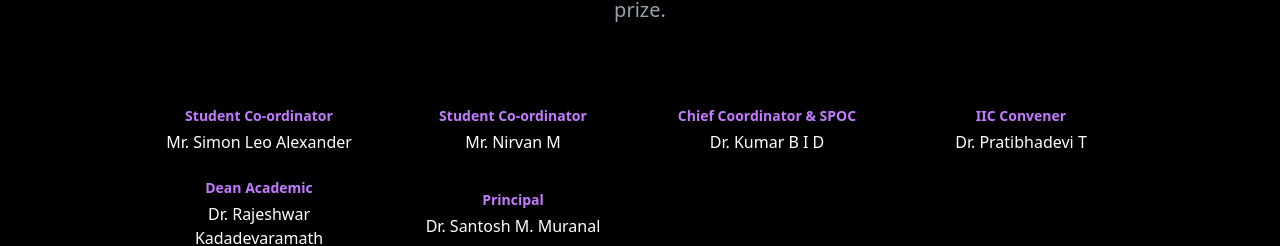
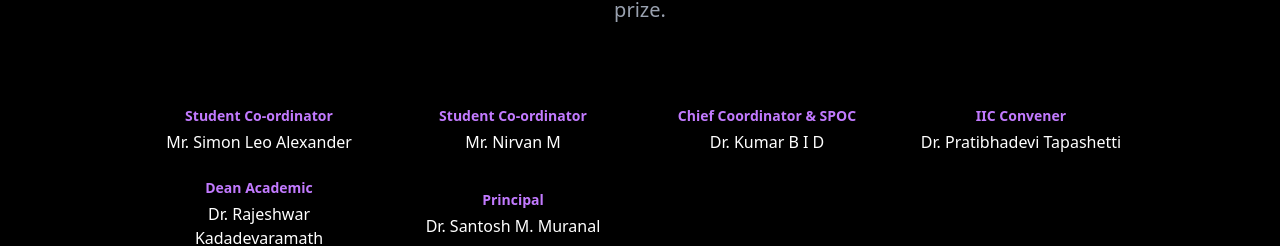
Before and after one commit to SimonLeo28/technoquest, a Next.js app: page / in a window 1280 px wide. Shown: the part 1436-1682 px from the top of the page. Built offline with nearby package versions, Linux system fonts and the light colour scheme.

Commit message:
Editted committee

```diff
--- a/app/Components/Committee.jsx
+++ b/app/Components/Committee.jsx
@@ -5,7 +5,7 @@ const Committee = () => {
     { role: "Student Co-ordinator", name: "Mr. Simon Leo Alexander" },
     { role: "Student Co-ordinator", name: "Mr. Nirvan M" },
     { role: "Chief Coordinator & SPOC", name: "Dr. Kumar B I D" },
-    { role: "IIC Convener", name: "Dr. Pratibhadevi T" },
+    { role: "IIC Convener", name: "Dr. Pratibhadevi Tapashetti" },
     { role: "Dean Academic", name: "Dr. Rajeshwar Kadadevaramath" },
     { role: "Principal", name: "Dr. Santosh M. Muranal" },
   ];
```
